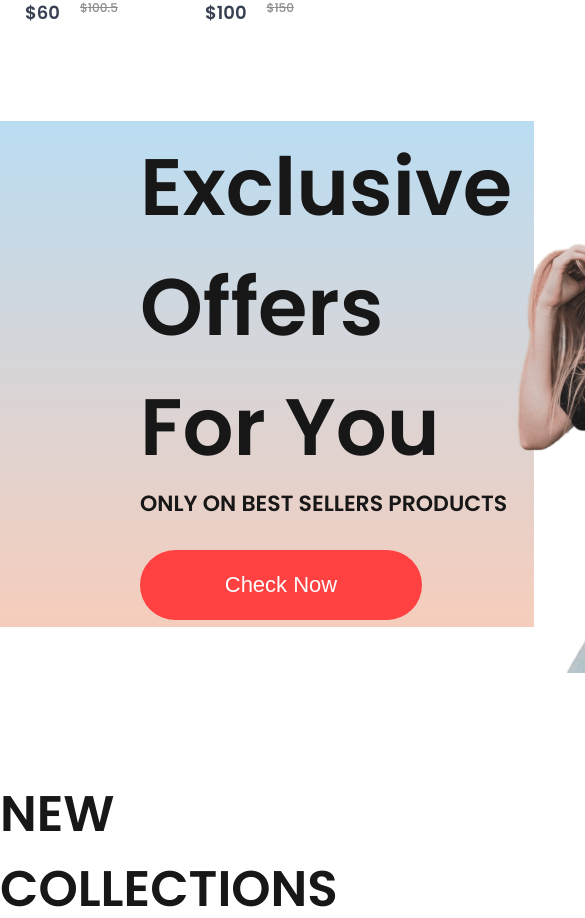
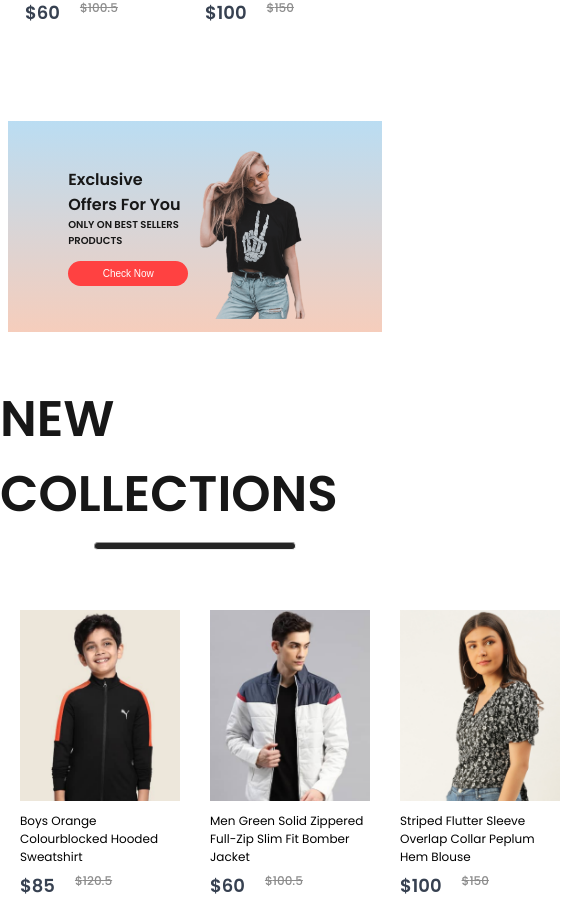
Before and after one commit to Vaishalirawat1119/E-Commerce, a React (Create React App) app: page / in a window 390 px wide. Shown: the part 1539-2457 px from the top of the page, 585 px wide, since content can reach past the window. Built offline with nearby package versions, Linux system fonts and the light colour scheme.

Commit message:
added responsive styling to the offer banner

```diff
--- a/src/Components/Offers/Offer.css
+++ b/src/Components/Offers/Offer.css
@@ -51,3 +51,94 @@
     align-items: center;
     padding-top: 50px;
 }
+
+@media (max-width:1280px){
+    .offers{
+        padding: 0px 80px;
+        margin-bottom: 120px;
+    }
+    .offers-left h1{
+        font-size: 40px;
+    }
+    .offers-left p{
+        font-size: 18px;
+    }
+    .offers-right img{
+        width: 300px;
+    }
+    .offers-left button{
+        width: 220px;
+        height: 50px;
+        font-size: 18px;
+    }
+    .offers-right{
+        padding-top: 30px;
+    }
+}
+
+@media (max-width:1024px){
+    .offers{
+        padding: 0px 60px;
+        margin-bottom: 80px;
+        height: 40vh;
+    }
+    .offers-left h1{
+        font-size: 30px;
+    }
+    .offers-left p{
+        font-size: 16px;
+    }
+    .offers-right img{
+        width: 200px;
+    }
+    .offers-left button{
+        width: 160px;
+        height: 40px;
+        font-size: 16px;
+    }
+    .offers-right{
+        padding-top: 10px;
+    }
+}
+
+@media (max-width:800px){
+    .offers{
+        margin-bottom: 60px;
+    }
+    .offers-left h1{
+        font-size: 22px;
+    }
+    .offers-left p{
+        font-size: 13px;
+    }
+    .offers-right img{
+        width: 180px;
+    }
+    .offers-left button{
+        width: 140px;
+        height: 30px;
+        font-size: 12px;
+    }
+}
+
+@media (max-width:500px){
+    .offers{
+        height: 25vh;
+        margin-bottom: 50px;
+    }
+    .offers-left h1{
+        font-size: 16px;
+    }
+    .offers-left p{
+        font-size: 10px;
+    }
+    .offers-right img{
+        width: 120px;
+    }
+    .offers-left button{
+        width: 120px;
+        height: 25px;
+        font-size: 10px;
+        margin-top: 12px;
+    }
+}
```
